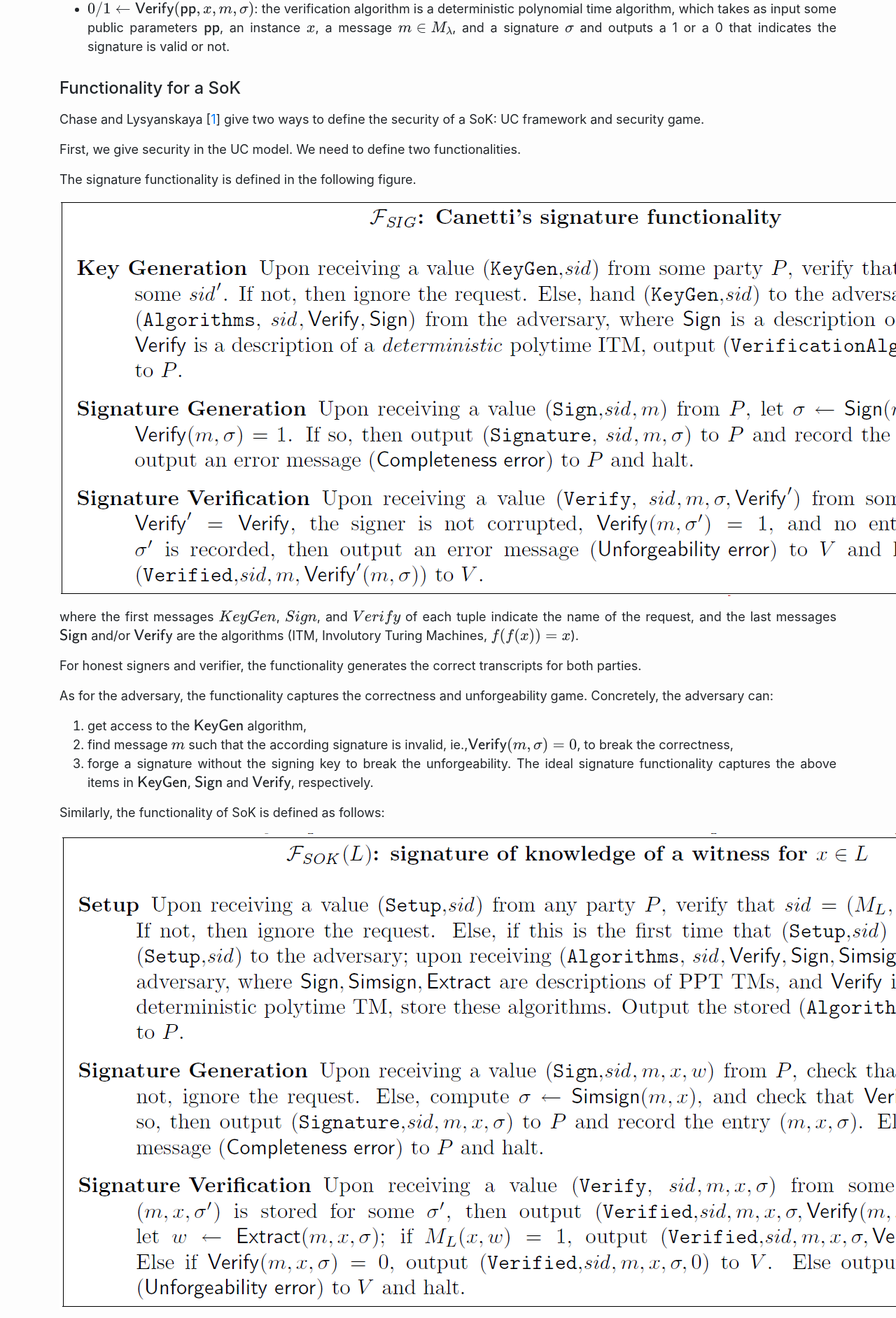
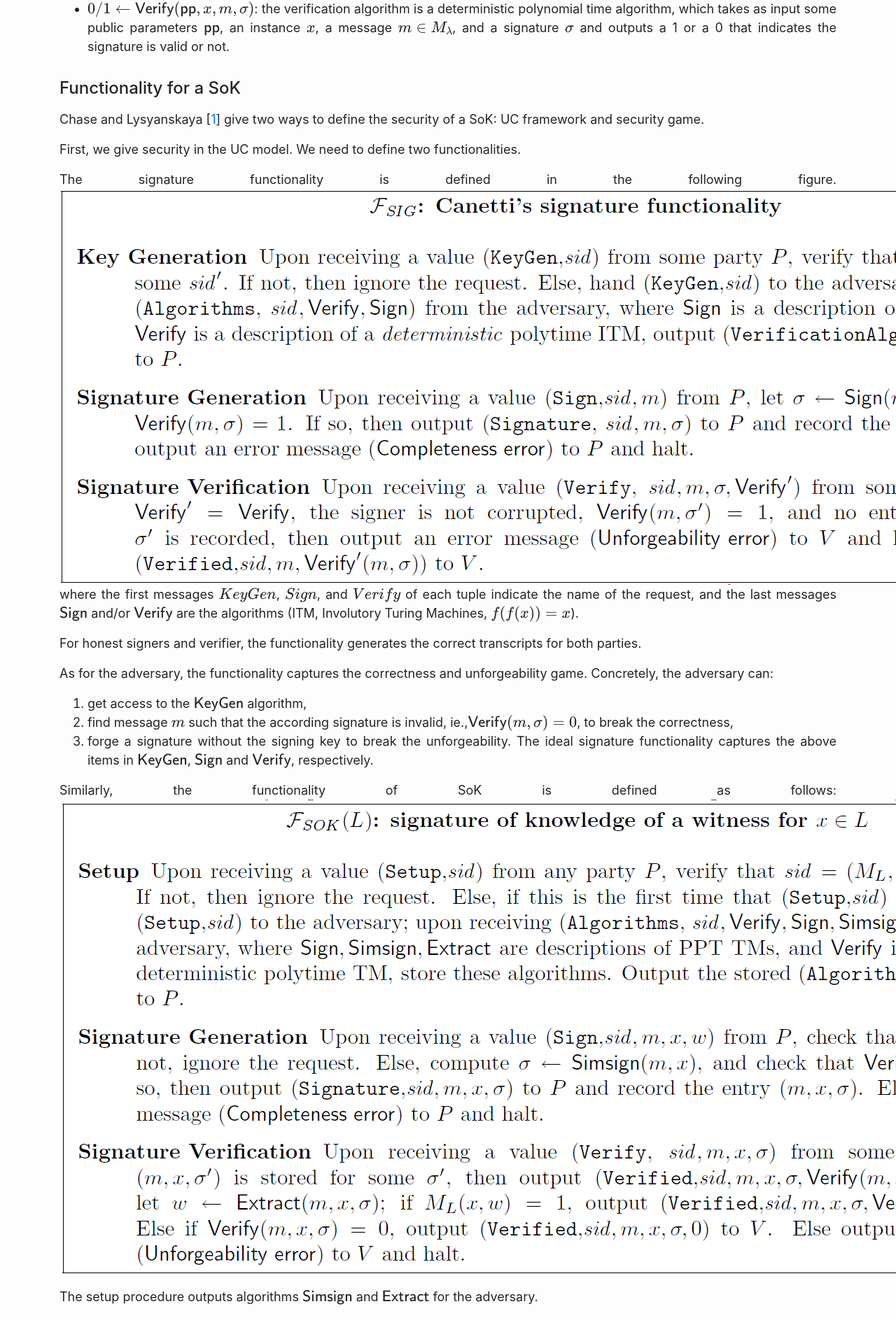
Before and after one commit to YanYingfei/yanyingfei.github.io, a Jekyll site: the page built from _posts/2023-11-07-Signature-of-Knowledge.md, in a window 1280 px wide. Shown: the part 581-2465 px from the top of the page at 70% size. Built offline with Jekyll 4.4.1, drawn with Linux system fonts in a browser that asks for light colours; formulas are drawn with MathJax 3.

Commit message:
Update 2023-11-07-Signature-of-Knowledge.md

```diff
--- a/_posts/2023-11-07-Signature-of-Knowledge.md
+++ b/_posts/2023-11-07-Signature-of-Knowledge.md
@@ -24,7 +24,7 @@ Chase and Lysyanskaya [<a href="#ref1">1</a>] give two ways to define the securi
 First, we give security in the UC model. We need to define two functionalities.
 
 The signature functionality is defined in the following figure.
-<p><img src="/functionality-sig.png"/></p>
+<img src="/functionality-sig.png">
 where the first messages $KeyGen$, $Sign$, and $Verify$ of each tuple indicate the name of the request,  and the last messages $\mathsf{Sign}$ and/or $\mathsf{Verify}$ are the algorithms (ITM, Involutory Turing Machines, $f(f(x))=x$).
 
 For honest signers and verifier, the functionality generates the correct transcripts for both parties.
@@ -36,7 +36,7 @@ As for the adversary, the functionality captures the correctness and unforgeabil
 The ideal signature functionality captures the above items in $\mathsf{KeyGen}$, $\mathsf{Sign}$ and $\mathsf{Verify}$, respectively.
 
 Similarly, the functionality of SoK is defined as follows:
-<p><img src="/functionality-sim-sok.png"/></p>
+<img src="/functionality-sim-sok.png">
 
 The setup procedure outputs algorithms $\mathsf{Simsign}$ and $\mathsf{Extract}$ for the adversary.
 - $\sigma' \gets \mathsf{Simsign}(\mathsf{pp}, x, \tau, m)$: This PPT algorithm takes the the public parameter $\mathsf{pp}$ (sometimes implicitly), the instance $x$,  a trapdoor $\tau$ (optionally) and a message $m$ as input and outputs a simulated signature $\sigma'$.
```
